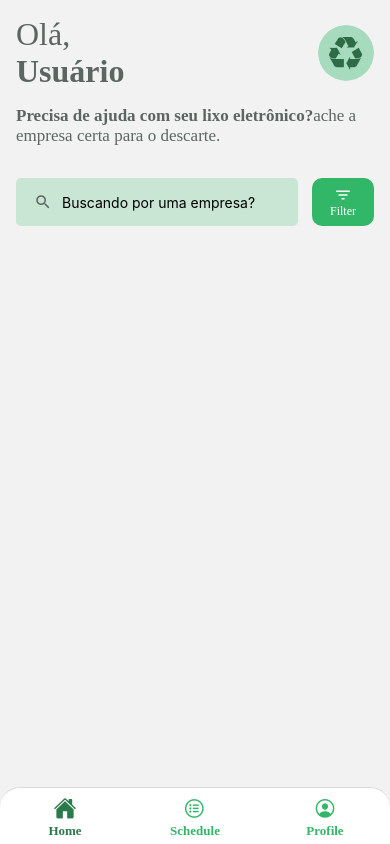
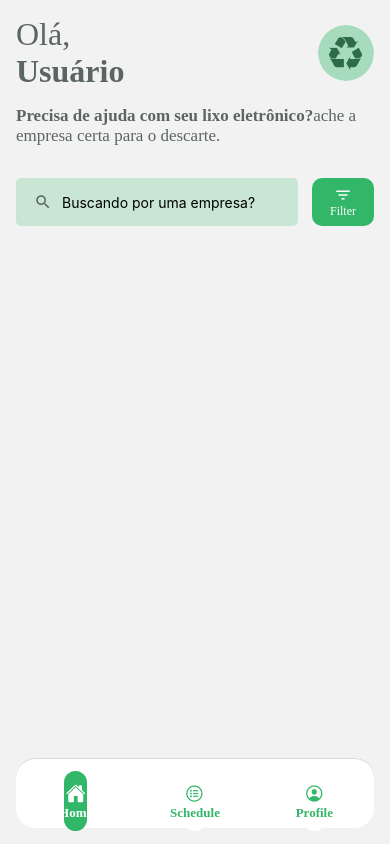
Before and after one commit to maeceloacm1998/GoGreen, a React Native app: screen /main in a window 390 px wide. Built offline with nearby package versions, Linux system fonts and the light colour scheme.

Commit message:
refactor: add new style bottom navigation

```diff
--- a/src/router/bottomNavigation/buttomNavigation.routes.tsx
+++ b/src/router/bottomNavigation/buttomNavigation.routes.tsx
@@ -9,11 +9,13 @@ import Profile from '../../screens/user/Profile';
 import Icon from 'react-native-vector-icons/Ionicons';
 import themes from '../../themes/themes';
 import {screensName} from '../constants';
-import {TextOption} from './styled';
+import {ContainerIcon, TextOption} from './styled';
+import {View} from 'react-native';
 
 export type HandleIconAndColorType = {
   iconName: string;
-  color: string;
+  iconColor: string;
+  backgroundColor: string;
 };
 
 const Tab = createBottomTabNavigator();
@@ -23,34 +25,39 @@ function handleIconAndColor(
   focused: boolean,
 ): HandleIconAndColorType {
   let iconName = 'hourglass-empty';
-  let color = themes.color.primary;
+  let iconColor = themes.color.primary;
+  let backgroundColor = themes.color.white;
 
   switch (route.name) {
     case screensName.Home: {
       iconName = focused ? 'home' : 'home-outline';
-      color = focused ? themes.color.primary_dark : themes.color.primary;
+      iconColor = focused ? themes.color.white : themes.color.primary;
+      backgroundColor = focused ? themes.color.primary : themes.color.white;
       break;
     }
     case screensName.Schedule: {
       iconName = focused ? 'ios-list-circle-sharp' : 'ios-list-circle-outline';
-      color = focused ? themes.color.primary_dark : themes.color.primary;
+      iconColor = focused ? themes.color.white : themes.color.primary;
+      backgroundColor = focused ? themes.color.primary : themes.color.white;
       break;
     }
     case screensName.Profile: {
       iconName = focused ? 'person-circle' : 'person-circle-outline';
-      color = focused ? themes.color.primary_dark : themes.color.primary;
+      iconColor = focused ? themes.color.white : themes.color.primary;
+      backgroundColor = focused ? themes.color.primary : themes.color.white;
       break;
     }
   }
 
   return {
     iconName,
-    color,
+    iconColor,
+    backgroundColor,
   };
 }
 
 function ButtonNavigation() {
-  const iconSize = 23;
+  const iconSize = 20;
 
   return (
     <Tab.Navigator
@@ -58,27 +65,26 @@ function ButtonNavigation() {
         tabBarIcon: ({focused}) => {
           let getIconAndColor = handleIconAndColor(route, focused);
           return (
-            <Icon
-              name={getIconAndColor.iconName}
-              size={iconSize}
-              color={getIconAndColor.color}
-            />
+            <ContainerIcon color={getIconAndColor.backgroundColor}>
+              <Icon
+                name={getIconAndColor.iconName}
+                size={iconSize}
+                color={getIconAndColor.iconColor}
+              />
+              <TextOption focused={focused} color={getIconAndColor.iconColor}>
+                {route.name}
+              </TextOption>
+            </ContainerIcon>
           );
         },
-        tabBarLabel: ({focused}) => (
-          <TextOption focused={focused}>{route.name}</TextOption>
-        ),
+        tabBarLabel: ({focused}) => <TextOption focused={focused}></TextOption>,
         tabBarStyle: {
           backgroundColor: themes.color.white,
-          height: 57,
-          borderTopStartRadius: 20,
-          borderTopEndRadius: 20,
+          height: 70,
+          marginBottom: 16,
+          marginHorizontal: 16,
+          borderRadius: 20,
         },
-        tabBarItemStyle: {
-          margin: 5,
-        },
-        tabBarActiveTintColor: themes.color.primary_dark,
-        tabBarInactiveTintColor: themes.color.primary,
       })}>
       <Tab.Screen
         name={screensName.Home}
--- a/src/router/bottomNavigation/styled.ts
+++ b/src/router/bottomNavigation/styled.ts
@@ -1,14 +1,31 @@
-import styled from "styled-components/native";
+import styled from 'styled-components/native';
 
-import themes from "../../themes/themes";
+import themes from '../../themes/themes';
 
 export type TextOptionType = {
-  focused: boolean
-}
+  focused: boolean;
+  color: string;
+};
+
+export type ContainerIcon = {
+  color?: string;
+};
 
 export const TextOption = styled.Text<TextOptionType>`
   font-size: 13px;
   font-family: ${themes.fonts.jost_medium};
   font-weight: 700;
-  color: ${props => props.focused ? themes.color.primary_dark : themes.color.primary};
+  color: ${props =>
+    props.focused ? themes.color.primary_dark : themes.color.primary};
+  color: ${props => props.color};
 `;
+
+export const ContainerIcon = styled.View<ContainerIcon>`
+  margin-bottom: -15px;
+  width: 90%;
+  height: 60px;
+  border-radius: 20px;
+  justify-content: center;
+  align-items: center;
+  background-color: ${props => (props.color ? props.color : '#FFFFFF')};
+`;
```
